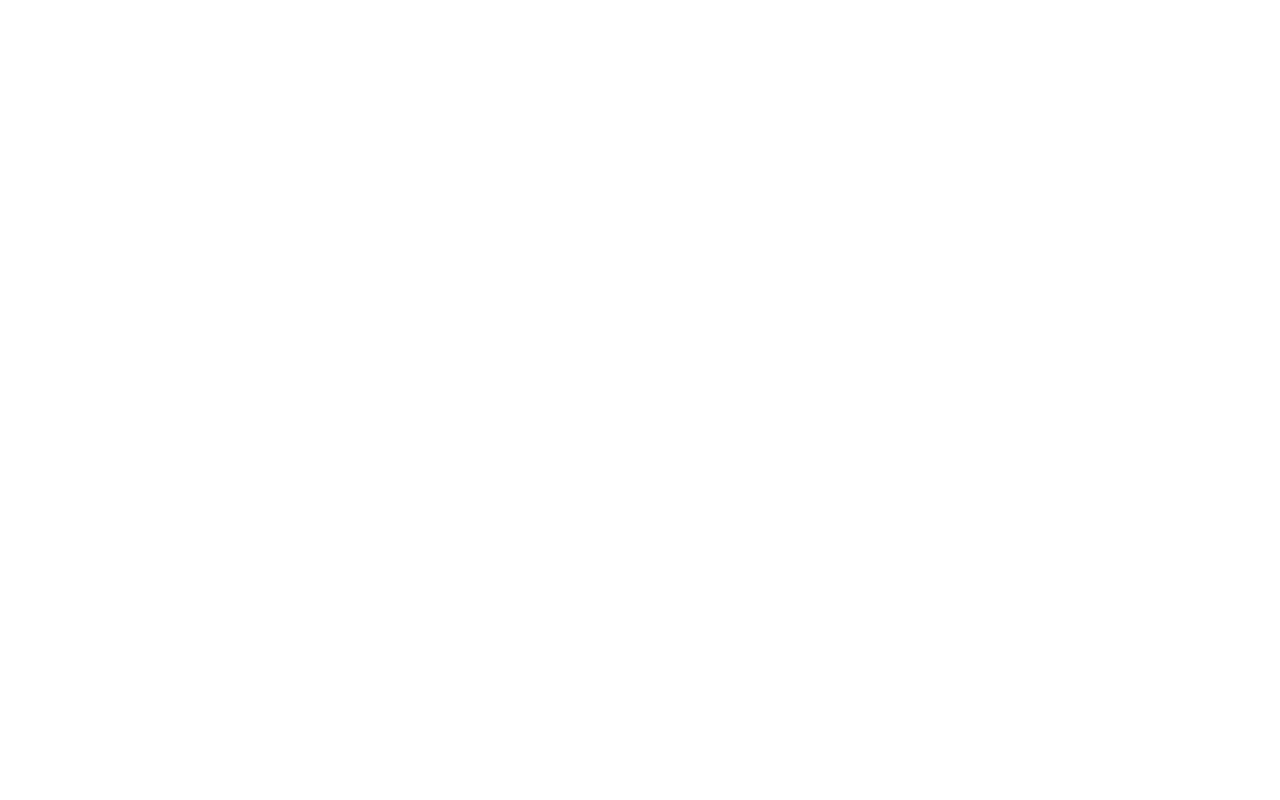
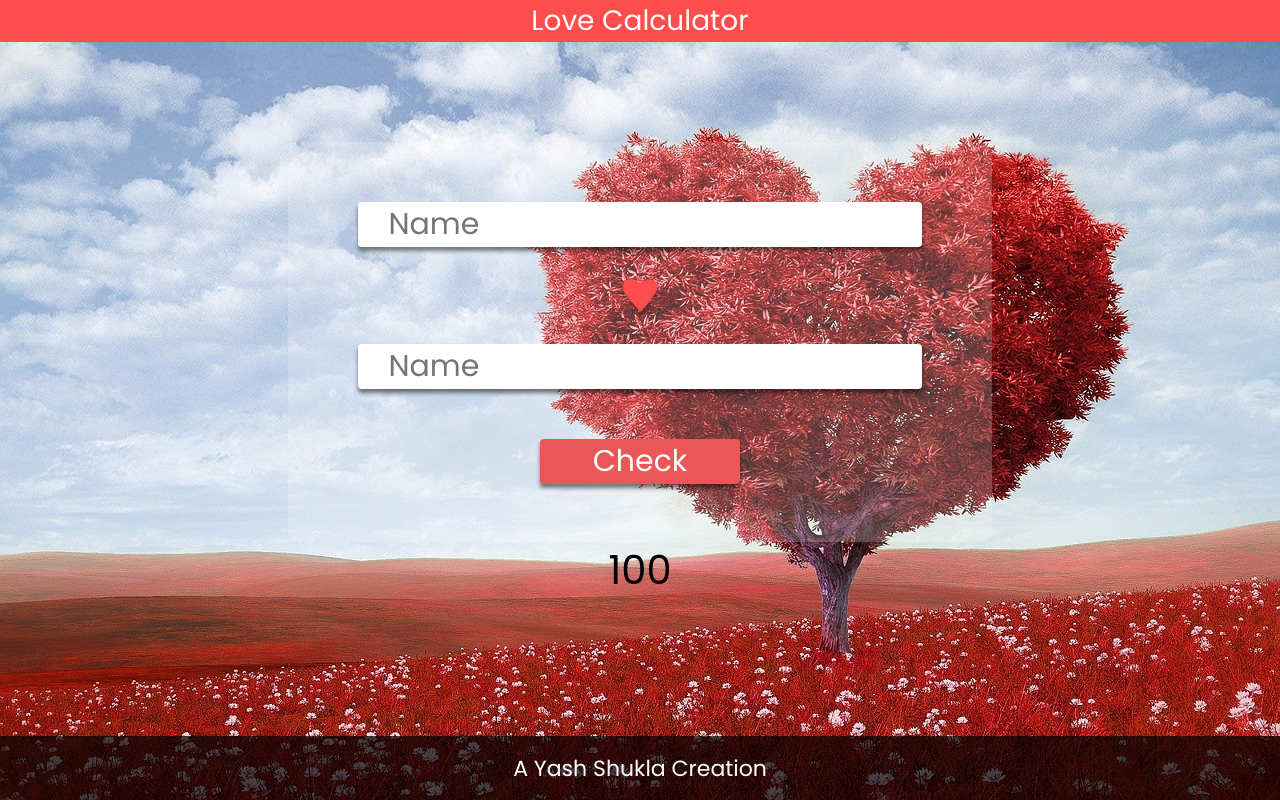
Before and after one commit to yashcoder65/Love-Calculator, a plain HTML site: page index.html in a window 1280 px wide. Drawn offline with Linux system fonts and the light colour scheme.

Commit message:
I have made some changes to make it  Available on all devices

```diff
--- a/style.css
+++ b/style.css
@@ -14,12 +14,6 @@ body {
     background-position: center;
     background-repeat: no-repeat;
     background-attachment: fixed;
-}
-
-@media screen and (min-width: 460px) {
-    body {
-        display: none;
-    }
 }
 
 h1 {
@@ -81,6 +75,7 @@ input {
 
 #form input.first {
     margin-top: 60px;
+    position: relative;
 }
 
 input.btn {
@@ -121,3 +116,30 @@ p {
     text-align: center;
     font-size: 22px;
 }
+
+@media screen and (min-width: 460px) {
+    body {
+        background-image: url(./images/background.jpg);
+    }
+    header {
+        width: 55%;
+        height: 50vh;
+        align-self: center;
+    }
+    .footer {
+        height: 8vh;
+        position: absolute;
+        bottom: 0;
+        width: 100%;
+    }
+    input {
+        font-size: 30px;
+    }
+    h2 {
+        margin-top: 10%;
+        color: black;
+    }
+    input.btn {
+        width: 200px;
+    }
+}
```
Also changed, not shown: images/background.jpg (added).
